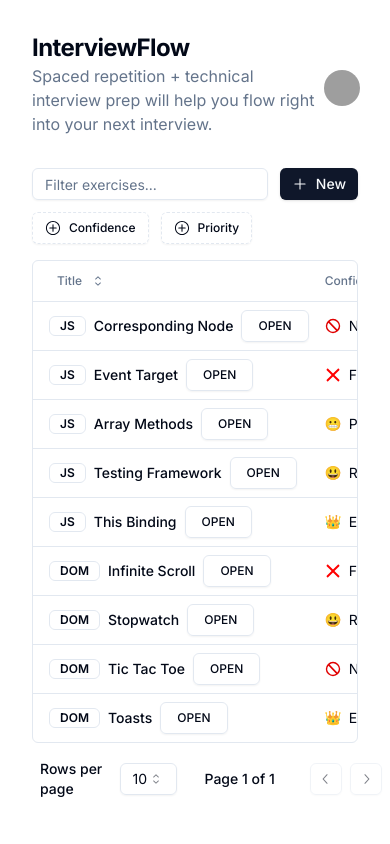
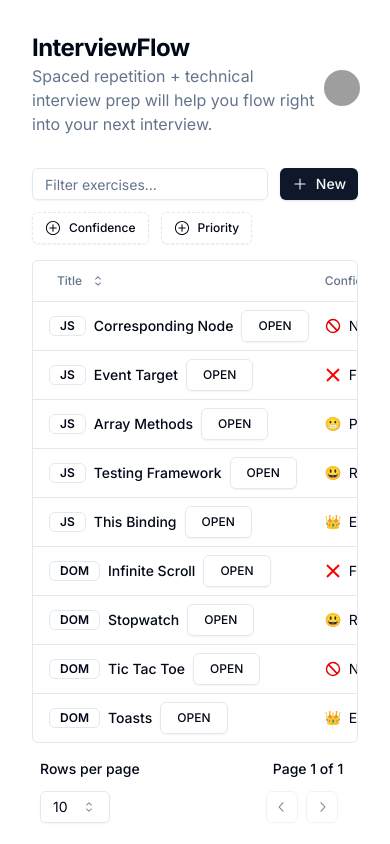
Before and after one commit to salymk/InterviewFlow, a Next.js app: page / in a window 390 px wide. Built offline with nearby package versions, Linux system fonts and the light colour scheme; grey boxes are pictures that could not be loaded.

Commit message:
style: make pagination ui mobile friendly

```diff
--- a/components/data-table-pagination.tsx
+++ b/components/data-table-pagination.tsx
@@ -23,13 +23,13 @@ export function DataTablePagination<TData>({
   table,
 }: DataTablePaginationProps<TData>) {
   return (
-    <div className="flex items-center justify-between px-2">
+    <div className="sm:flex sm:items-center sm:justify-between sm:px-2">
       <div className="flex-1 text-sm text-muted-foreground">
         {/* {table.getFilteredSelectedRowModel().rows.length} of{" "}
         {table.getFilteredRowModel().rows.length} row(s) selected. */}
       </div>
-      <div className="flex items-center space-x-6 lg:space-x-8">
-        <div className="flex items-center space-x-2">
+      <div className="flex justify-between  sm:items-center space-x-6 lg:space-x-8">
+        <div className="flex flex-col items-baseline gap-3 sm:flex-row sm:items-center space-x-2">
           <p className="text-sm font-medium">Rows per page</p>
           <Select
             value={`${table.getState().pagination.pageSize}`}
@@ -49,6 +49,7 @@ export function DataTablePagination<TData>({
             </SelectContent>
           </Select>
         </div>
+        <div className="flex flex-col items-baseline sm:flex-row sm:items-center gap-3">
           <div className="flex w-[100px] items-center justify-center text-sm font-medium">
             Page {table.getState().pagination.pageIndex + 1} of{" "}
             {table.getPageCount()}
@@ -93,5 +94,6 @@ export function DataTablePagination<TData>({
           </div>
         </div>
       </div>
+    </div>
   );
 }
```
Lines whose indentation alone changed are shown as unchanged.
